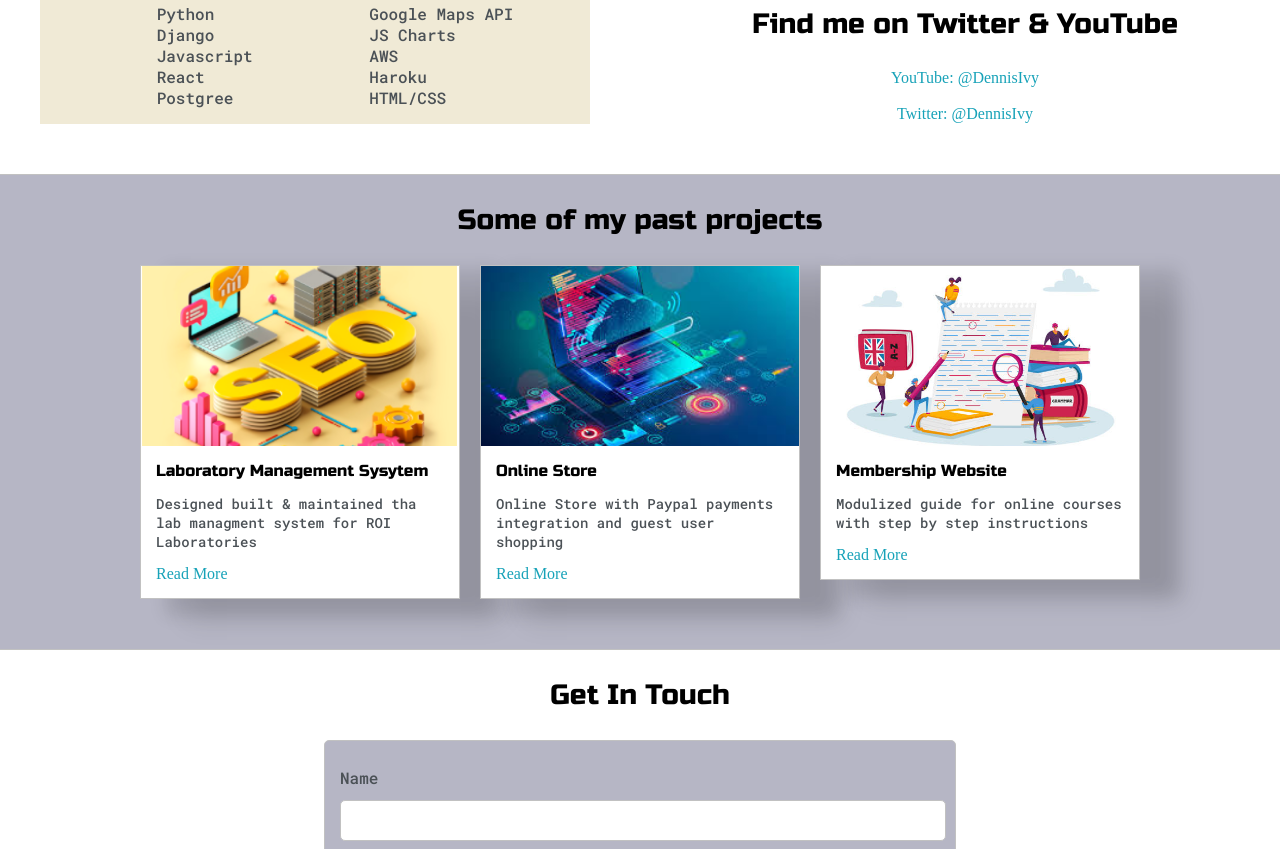
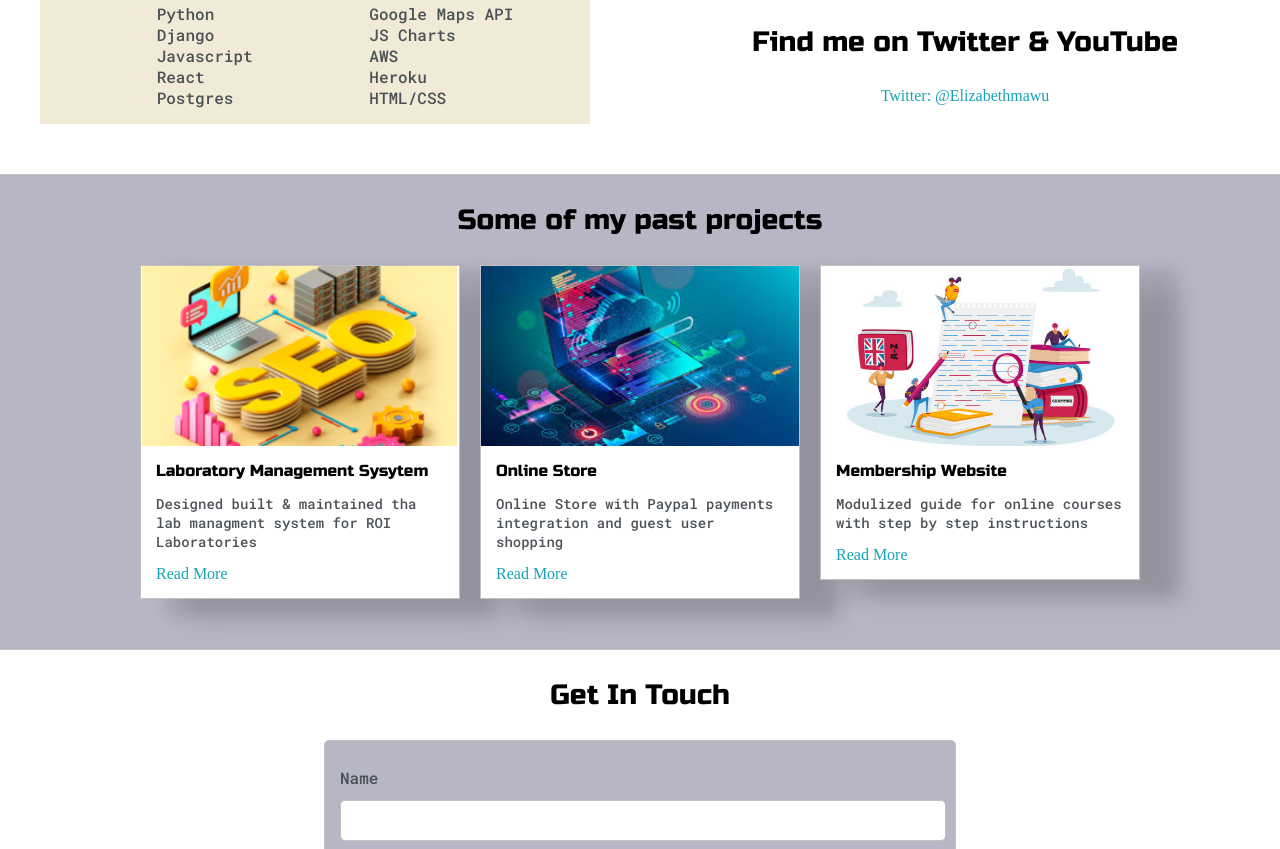
Before and after one commit to Elizabeth-Joseph-Mawutin/Portfolio-Website, a plain HTML site: page index.html in a window 1280 px wide. Shown: the part 1126-1975 px from the top of the page. Drawn offline with Linux system fonts and the light colour scheme.

Commit message:
Made some changes to my index file

```diff
--- a/index.html
+++ b/index.html
@@ -99,14 +99,14 @@
                             <li>Django</li>
                             <li>Javascript</li>
                             <li>React</li>
-                            <li>Postgree</li>
+                            <li>Postgres</li>
                         </ul>
 
                         <ul>
                             <li>Google Maps API</li>
                             <li>JS Charts</li>
                             <li>AWS</li>
-                            <li>Haroku</li>
+                            <li>Heroku</li>
                             <li>HTML/CSS</li>
                         </ul>
 
@@ -118,9 +118,7 @@
                     <img id="social_img" src="images/istockphoto-1335057163-612x612.jpg">
                     <h3>Find me on Twitter & YouTube</h3>
 
-                    <a target="_blank" href="post.html">YouTube: @DennisIvy</a>
-                    <br>
-                    <a target="_blank" href="post.html">Twitter: @DennisIvy</a>
+                    <a target="_blank" href="post.html">Twitter: @Elizabethmawu</a>
 
                 </div>
             </div>
```
